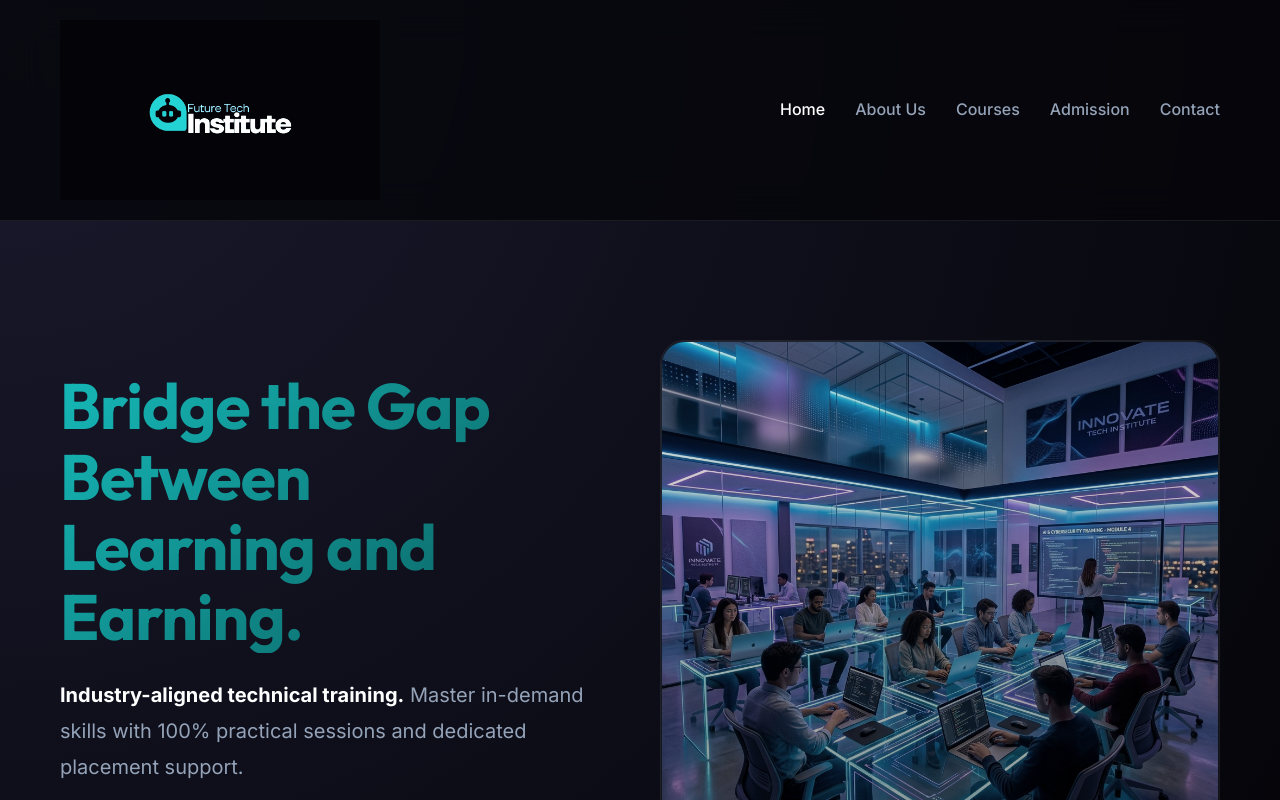
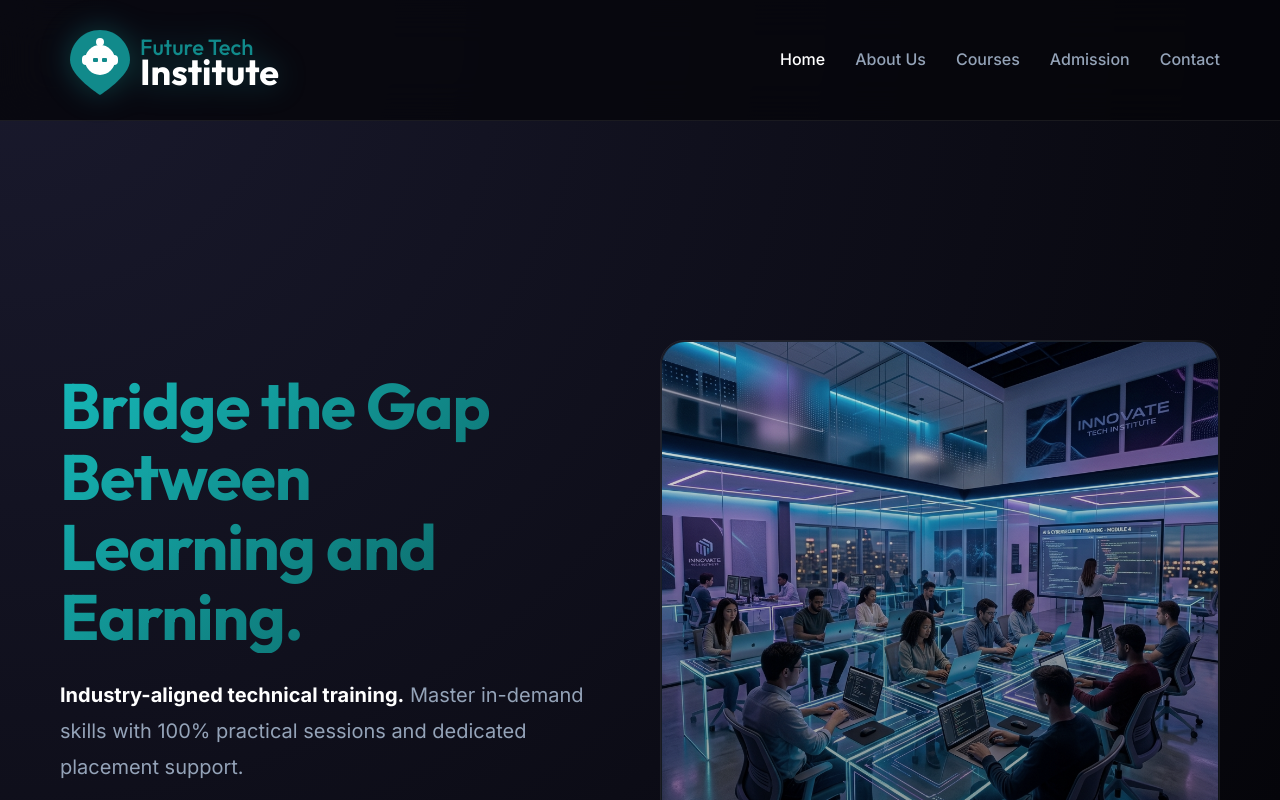
Before and after one commit to abish05/FTI-WEBSITE, a React (Vite) app: page / in a window 1280 px wide. Shown: the top 800 px of the page. Built offline with nearby package versions, Linux system fonts and the light colour scheme.

Commit message:
UI: Replaced logo image with custom high-res transparent SVG and added glow highlight

```diff
--- a/src/components/Layout.jsx
+++ b/src/components/Layout.jsx
@@ -26,23 +26,24 @@ const Layout = () => {
         <>
             <nav>
                 <div className="nav-content">
-                    <Link to="/" className="nav-logo" style={{ display: 'flex', alignItems: 'center', gap: '10px' }}>
-                        <div style={{
-                            display: 'flex',
-                            alignItems: 'center',
-                            mixBlendMode: 'screen'
-                        }}>
-                            <img
-                                src="/logo.png"
-                                alt="FutureTech Institute Logo"
-                                style={{
-                                    height: '180px',
-                                    width: 'auto',
-                                    objectFit: 'contain',
-                                    filter: 'invert(1) hue-rotate(180deg) brightness(1.2) contrast(1.1)',
-                                }}
-                            />
-                        </div>
+                    <Link to="/" className="nav-logo" style={{ display: 'flex', alignItems: 'center', gap: '15px' }}>
+                        <svg width="240" height="80" viewBox="0 0 240 80" fill="none" xmlns="http://www.w3.org/2000/svg" style={{ filter: 'drop-shadow(0 0 15px rgba(17, 138, 139, 0.4))' }}>
+                            {/* Teal Teardrop Icon */}
+                            <path d="M40 10C23.4315 10 10 23.4315 10 40C10 56.5685 40 75 40 75C40 75 70 56.5685 70 40C70 23.4315 56.5685 10 40 10Z" fill="#118a8b" />
+                            {/* Robot Head */}
+                            <circle cx="40" cy="40" r="15" fill="white" />
+                            <rect x="22" y="35" width="8" height="10" rx="4" fill="white" />
+                            <rect x="50" y="35" width="8" height="10" rx="4" fill="white" />
+                            <circle cx="40" cy="22" r="4" fill="white" />
+                            <rect x="38" y="22" width="4" height="10" fill="white" />
+                            {/* Robot Eyes */}
+                            <rect x="33" y="38" width="5" height="4" rx="1" fill="#118a8b" />
+                            <rect x="42" y="38" width="5" height="4" rx="1" fill="#118a8b" />
+
+                            {/* Text */}
+                            <text x="80" y="35" fontFamily="Outfit, sans-serif" fontWeight="500" fontSize="22" fill="#118a8b">Future Tech</text>
+                            <text x="80" y="65" fontFamily="Outfit, sans-serif" fontWeight="800" fontSize="36" fill="white">Institute</text>
+                        </svg>
                     </Link>
 
                     <div className="nav-links">
@@ -82,22 +83,19 @@ const Layout = () => {
                 <div style={{ maxWidth: '1200px', margin: '0 auto', display: 'grid', gridTemplateColumns: 'repeat(auto-fit, minmax(250px, 1fr))', gap: '40px', textAlign: 'left' }}>
 
                     <div>
-                        <div style={{ display: 'flex', alignItems: 'center', gap: '10px', marginBottom: '25px' }}>
-                            <div style={{
-                                display: 'inline-flex',
-                                mixBlendMode: 'screen'
-                            }}>
-                                <img
-                                    src="/logo.png"
-                                    alt="FutureTech Institute Logo"
-                                    style={{
-                                        height: '240px',
-                                        width: 'auto',
-                                        objectFit: 'contain',
-                                        filter: 'invert(1) hue-rotate(180deg) brightness(1.2) contrast(1.1)',
-                                    }}
-                                />
-                            </div>
+                        <div style={{ marginBottom: '30px' }}>
+                            <svg width="280" height="100" viewBox="0 0 240 80" fill="none" xmlns="http://www.w3.org/2000/svg" style={{ filter: 'drop-shadow(0 0 25px rgba(17, 138, 139, 0.3))' }}>
+                                <path d="M40 10C23.4315 10 10 23.4315 10 40C10 56.5685 40 75 40 75C40 75 70 56.5685 70 40C70 23.4315 56.5685 10 40 10Z" fill="#118a8b" />
+                                <circle cx="40" cy="40" r="15" fill="white" />
+                                <rect x="22" y="35" width="8" height="10" rx="4" fill="white" />
+                                <rect x="50" y="35" width="8" height="10" rx="4" fill="white" />
+                                <circle cx="40" cy="22" r="4" fill="white" />
+                                <rect x="38" y="22" width="4" height="10" fill="white" />
+                                <rect x="33" y="38" width="5" height="4" rx="1" fill="#118a8b" />
+                                <rect x="42" y="38" width="5" height="4" rx="1" fill="#118a8b" />
+                                <text x="80" y="35" fontFamily="Outfit, sans-serif" fontWeight="500" fontSize="22" fill="#118a8b">Future Tech</text>
+                                <text x="80" y="65" fontFamily="Outfit, sans-serif" fontWeight="800" fontSize="36" fill="white">Institute</text>
+                            </svg>
                         </div>
                         <p style={{ color: 'var(--text-secondary)', lineHeight: '1.6', marginBottom: '20px' }}>
                             Bridge the gap between learning and earning at the best technical training institute in Nagercoil.
```
